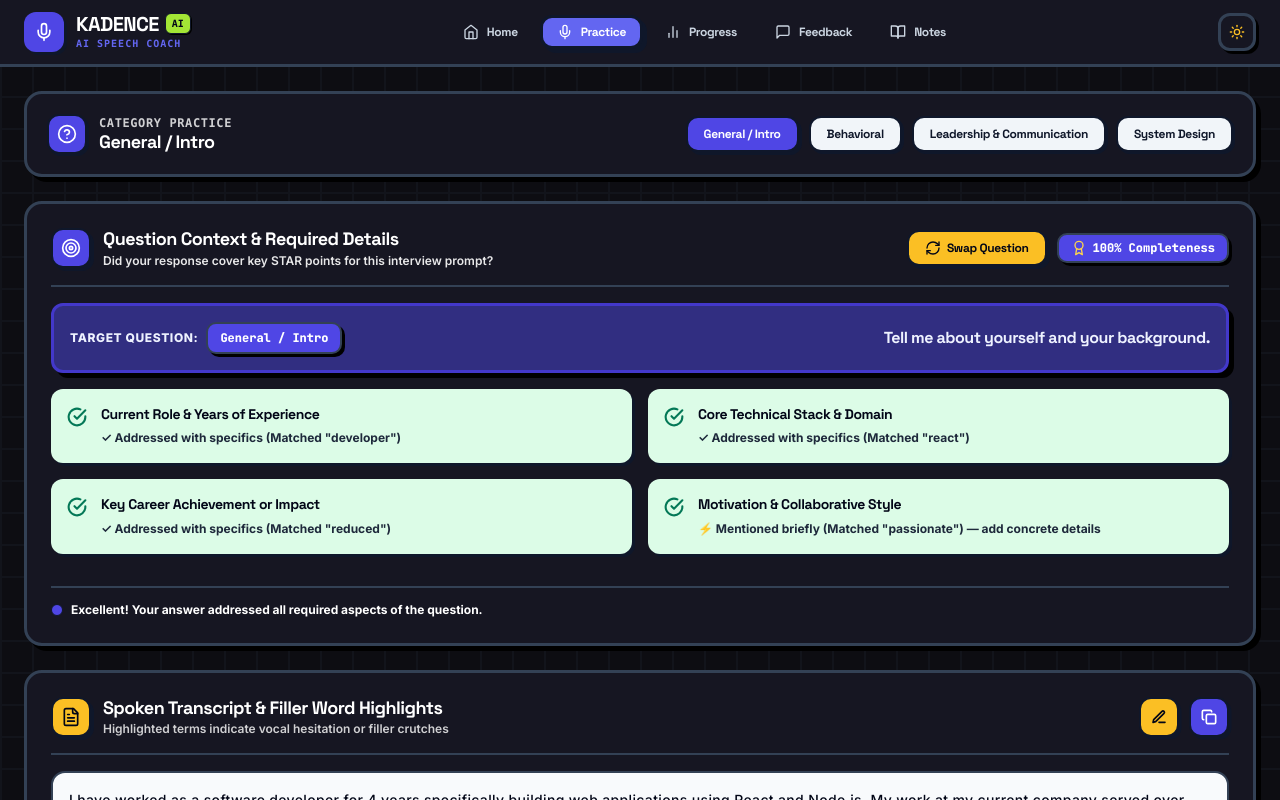
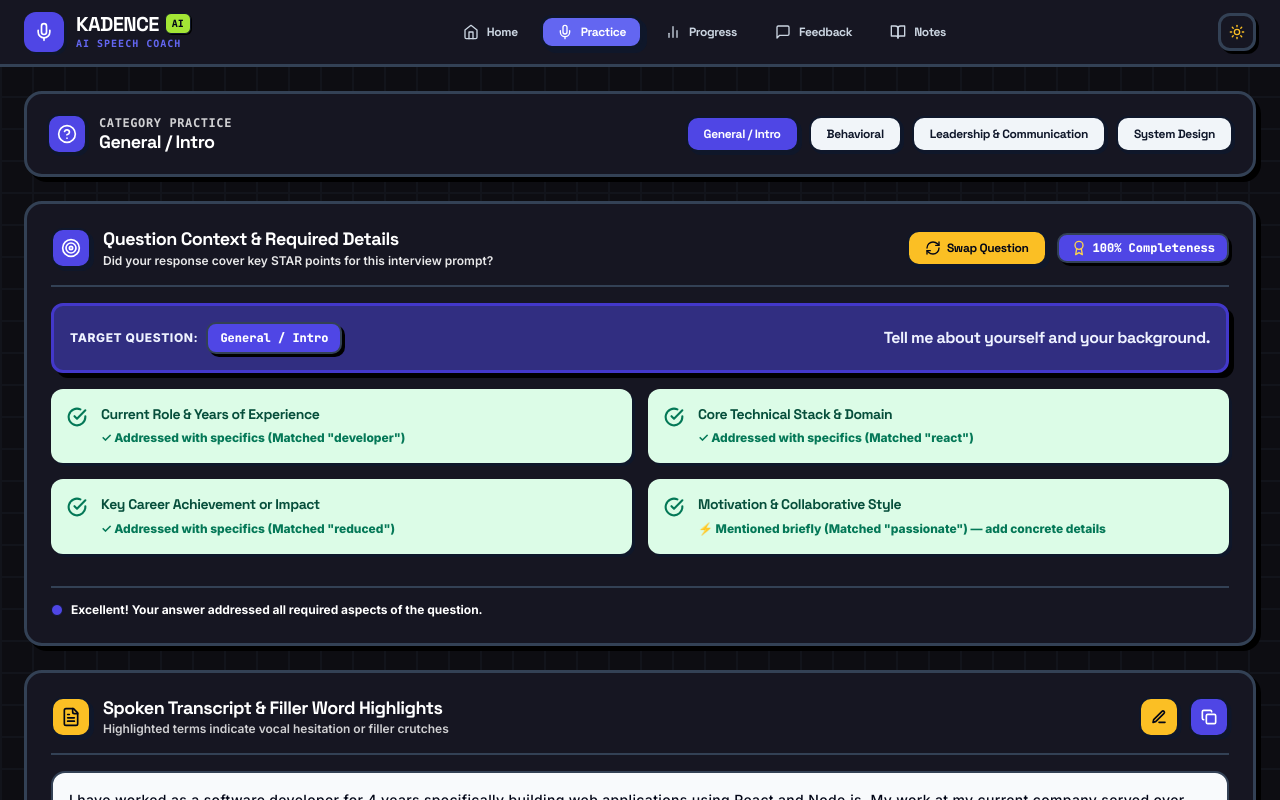
Before and after one commit to muditchaudhary29/kadence, a React (Vite) app: page / in a window 1280 px wide. Both pictures are taken after a click on the button "Practice". Shown: the top 800 px of the page. Built offline with nearby package versions, Linux system fonts and the light colour scheme.

Commit message:
Fix red tile text color to rich red shades (#991B1B/#9F1239), update tab switcher inactive tab to light-grey pill with pitch black text, and make feedback boxes vibrant in Light mode

```diff
--- a/src/App.jsx
+++ b/src/App.jsx
@@ -507,23 +507,23 @@
                 </div>
               </div>
 
-              <div className="flex bg-slate-100 dark:bg-slate-800 p-1.5 rounded-xl border-2 border-slate-900 shadow-[2px_2px_0px_#0F172A]">
+              <div className="flex !bg-slate-100 dark:!bg-slate-800 p-1.5 rounded-xl border-2 border-slate-900 shadow-[2px_2px_0px_#0F172A]">
                 <button
                   onClick={() => setActiveTab('feedback')}
-                  className={`px-3.5 py-1.5 rounded-lg text-xs font-bold font-heading transition-all ${
+                  className={`px-3.5 py-1.5 rounded-lg text-xs font-black font-heading transition-all ${
                     activeTab === 'feedback'
-                      ? 'bg-indigo-600 !text-white border border-slate-900 shadow-sm'
-                      : 'opacity-70 hover:opacity-100'
+                      ? '!bg-indigo-600 !text-white border border-slate-900 shadow-sm'
+                      : '!text-slate-900 dark:!text-slate-200 font-extrabold hover:!bg-slate-200 dark:hover:!bg-slate-700'
                   }`}
                 >
                   Feedback
                 </button>
                 <button
                   onClick={() => setActiveTab('rewrite')}
-                  className={`px-3.5 py-1.5 rounded-lg text-xs font-bold font-heading transition-all ${
+                  className={`px-3.5 py-1.5 rounded-lg text-xs font-black font-heading transition-all ${
                     activeTab === 'rewrite'
-                      ? 'bg-purple-600 !text-white border border-slate-900 shadow-sm'
-                      : 'opacity-70 hover:opacity-100'
+                      ? '!bg-purple-600 !text-white border border-slate-900 shadow-sm'
+                      : '!text-slate-900 dark:!text-slate-200 font-extrabold hover:!bg-slate-200 dark:hover:!bg-slate-700'
                   }`}
                 >
                   How To Say It Better
@@ -541,9 +541,9 @@
                   </h4>
                   <div className="space-y-2.5">
                     {analysis.strengths.map((str, idx) => (
-                      <div key={idx} className="p-3.5 bg-emerald-100 dark:bg-emerald-950/60 border-2 border-emerald-600 rounded-xl flex items-start gap-3 text-xs font-bold text-emerald-950 dark:text-emerald-200 shadow-[2px_2px_0px_#0F172A]">
-                        <span className="w-2 h-2 rounded-full bg-emerald-600 dark:bg-emerald-400 mt-1 shrink-0" />
-                        <span>{str}</span>
+                      <div key={idx} className="p-3.5 !bg-[#DCFCE7] dark:!bg-emerald-950/80 border-2 border-slate-900 rounded-xl flex items-start gap-3 text-xs font-black !text-[#064E3B] dark:!text-emerald-200 shadow-[2px_2px_0px_#0F172A]">
+                        <span className="w-2.5 h-2.5 rounded-full bg-emerald-600 dark:bg-emerald-400 mt-1 shrink-0 border border-slate-900" />
+                        <span className="!text-[#064E3B] dark:!text-emerald-200 font-extrabold">{str}</span>
                       </div>
                     ))}
                   </div>
@@ -556,9 +556,9 @@
                   </h4>
                   <div className="space-y-2.5">
                     {analysis.areasForImprovement.map((area, idx) => (
-                      <div key={idx} className="p-3.5 bg-amber-100 dark:bg-amber-950/60 border-2 border-amber-600 rounded-xl flex items-start gap-3 text-xs font-bold text-amber-950 dark:text-amber-200 shadow-[2px_2px_0px_#0F172A]">
-                        <span className="w-2 h-2 rounded-full bg-amber-600 dark:bg-amber-400 mt-1 shrink-0" />
-                        <span>{area}</span>
+                      <div key={idx} className="p-3.5 !bg-[#FEF3C7] dark:!bg-amber-950/80 border-2 border-slate-900 rounded-xl flex items-start gap-3 text-xs font-black !text-[#78350F] dark:!text-amber-200 shadow-[2px_2px_0px_#0F172A]">
+                        <span className="w-2.5 h-2.5 rounded-full bg-amber-600 dark:bg-amber-400 mt-1 shrink-0 border border-slate-900" />
+                        <span className="!text-[#78350F] dark:!text-amber-200 font-extrabold">{area}</span>
                       </div>
                     ))}
                   </div>
--- a/src/components/QuestionContextChecklistWidget.jsx
+++ b/src/components/QuestionContextChecklistWidget.jsx
@@ -50,27 +50,35 @@
           </div>
         </div>
 
-        {/* Required Details Checklist Grid (Vibrant Mint Tiles in Light Mode) */}
+        {/* Required Details Checklist Grid (Red tiles get red text, Green tiles get green text) */}
         <div className="grid grid-cols-1 sm:grid-cols-2 gap-4 my-4">
           {detailsChecklist.map((item, idx) => (
             <div
               key={idx}
               className={`p-4 rounded-xl border-3 flex items-start gap-3.5 text-xs transition-all shadow-[3px_3px_0px_#0F172A] ${
                 item.isPresent
-                  ? '!bg-[#DCFCE7] dark:!bg-emerald-950/80 !border-slate-900 !text-slate-950 dark:!text-emerald-100'
-                  : '!bg-[#FFE4E6] dark:!bg-rose-950/80 !border-slate-900 !text-slate-950 dark:!text-rose-100'
+                  ? '!bg-[#DCFCE7] dark:!bg-[#064E3B] !border-slate-900'
+                  : '!bg-[#FFE4E6] dark:!bg-[#881337] !border-slate-900'
               }`}
             >
               {item.isPresent ? (
-                <CheckCircle className="w-5 h-5 !text-emerald-700 dark:!text-emerald-400 mt-0.5 shrink-0 stroke-[2.5]" />
+                <CheckCircle className="w-5 h-5 !text-[#047857] dark:!text-[#DCFCE7] mt-0.5 shrink-0 stroke-[2.5]" />
               ) : (
-                <XCircle className="w-5 h-5 !text-rose-700 dark:!text-rose-400 mt-0.5 shrink-0 stroke-[2.5]" />
+                <XCircle className="w-5 h-5 !text-[#BE123C] dark:!text-[#FFE4E6] mt-0.5 shrink-0 stroke-[2.5]" />
               )}
               <div>
-                <span className="font-black font-heading text-sm block leading-snug !text-slate-950 dark:!text-emerald-100">
+                <span className={`font-black font-heading text-sm block leading-snug ${
+                  item.isPresent
+                    ? '!text-[#064E3B] dark:!text-[#DCFCE7]'
+                    : '!text-[#991B1B] dark:!text-[#FFE4E6]'
+                }`}>
                   {item.label}
                 </span>
-                <span className="text-xs font-bold block mt-1 leading-relaxed !text-slate-800 dark:!text-emerald-200">
+                <span className={`text-xs font-extrabold block mt-1 leading-relaxed ${
+                  item.isPresent
+                    ? '!text-[#047857] dark:!text-[#A7F3D0]'
+                    : '!text-[#9F1239] dark:!text-[#FECDD3]'
+                }`}>
                   {item.tip}
                 </span>
               </div>
```
